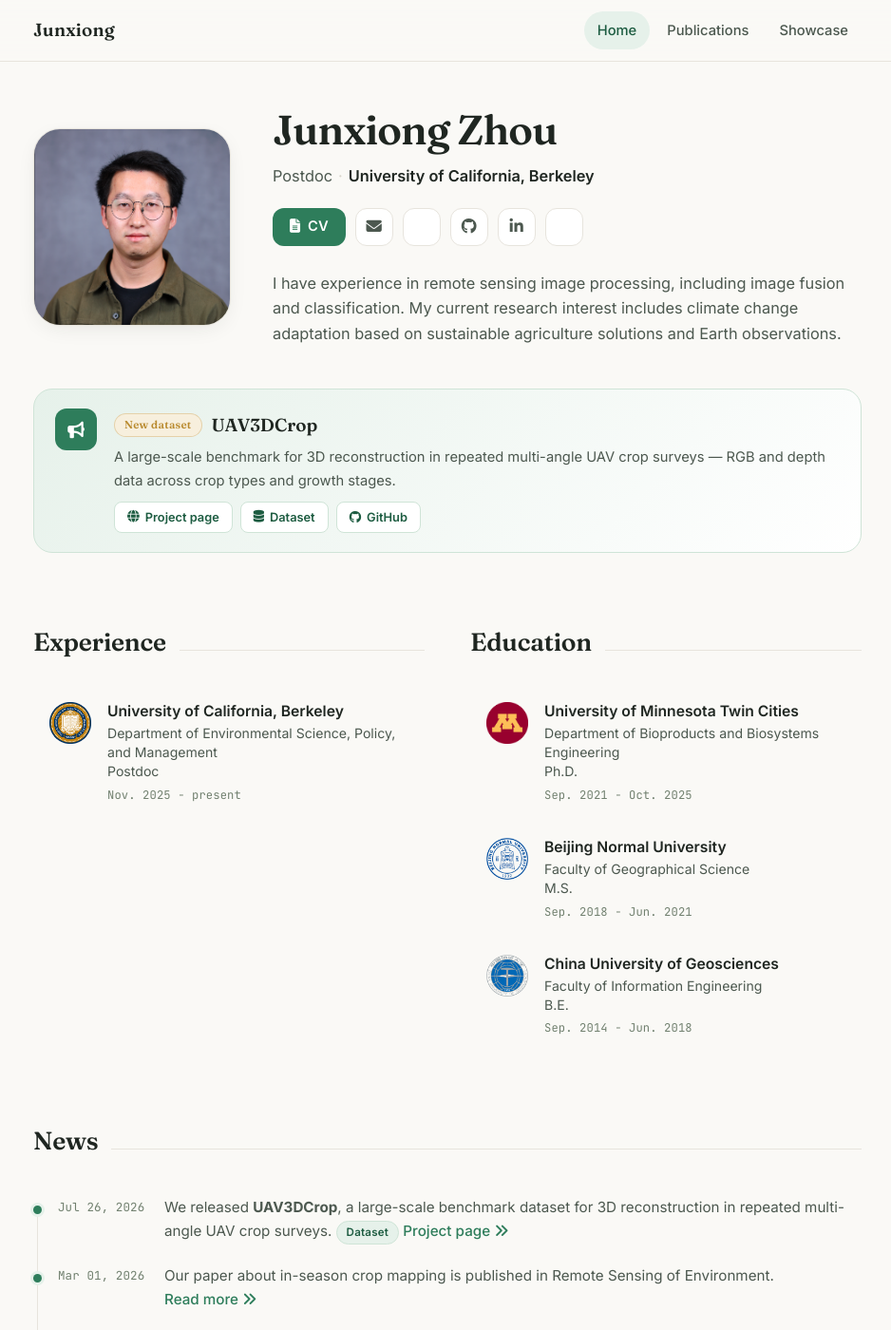
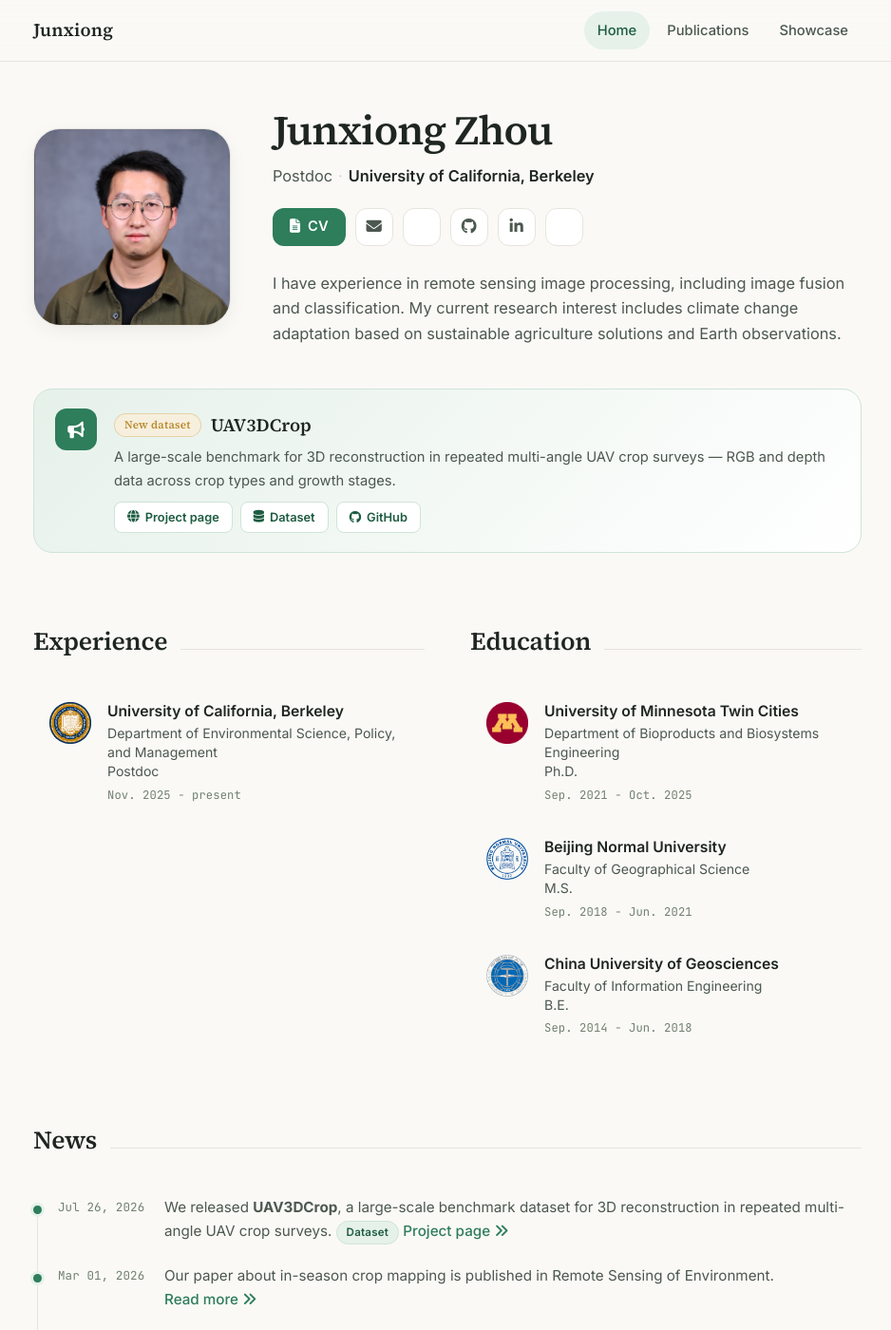
Before and after one commit to Link-dev/Link-dev.github.io, a Jekyll site: the page built from index.html, in a window 1280 px wide and 1400 px high. Shown: the whole window at 95% size, without its empty margins (169-1107 px from the left). Built offline with Jekyll 4.4.1, drawn with Linux system fonts in a browser that asks for light colours; a style sheet for code colours, icons or effects is not loaded.

Commit message:
Switch display font from Fraunces to Source Serif 4
Fraunces' intentionally wonky letterforms (notably the capital J)
looked odd in the name; Source Serif 4 is cleaner and pairs better
with Inter.

Co-Authored-By: Claude Fable 5 <noreply@anthropic.com>

```diff
--- a/_layouts/default.html
+++ b/_layouts/default.html
@@ -21,7 +21,7 @@
 
     <link rel="preconnect" href="https://fonts.googleapis.com">
     <link rel="preconnect" href="https://fonts.gstatic.com" crossorigin>
-    <link href="https://fonts.googleapis.com/css2?family=Fraunces:opsz,wght@9..144,400;9..144,500;9..144,600;9..144,700&family=Inter:wght@400;500;600;700&family=JetBrains+Mono:wght@400;500&display=swap" rel="stylesheet">
+    <link href="https://fonts.googleapis.com/css2?family=Source+Serif+4:opsz,wght@8..60,400;8..60,500;8..60,600;8..60,700&family=Inter:wght@400;500;600;700&family=JetBrains+Mono:wght@400;500&display=swap" rel="stylesheet">
     <link rel="stylesheet" href="https://cdnjs.cloudflare.com/ajax/libs/font-awesome/6.5.1/css/all.min.css" crossorigin="anonymous">
     <link rel="stylesheet" href="https://cdnjs.cloudflare.com/ajax/libs/academicons/1.9.1/css/academicons.min.css" crossorigin="anonymous">
     <link rel="stylesheet" href="{{ '/assets/css/main.css' | relative_url }}">
--- a/assets/css/main.css
+++ b/assets/css/main.css
@@ -24,7 +24,7 @@
   --nav-bg: rgba(250, 249, 246, 0.85);
   --radius: 14px;
   --radius-lg: 20px;
-  --font-display: "Fraunces", "Georgia", serif;
+  --font-display: "Source Serif 4", "Georgia", serif;
   --font-text: "Inter", -apple-system, "Segoe UI", sans-serif;
   --font-mono: "JetBrains Mono", "SFMono-Regular", Consolas, monospace;
 }
```
